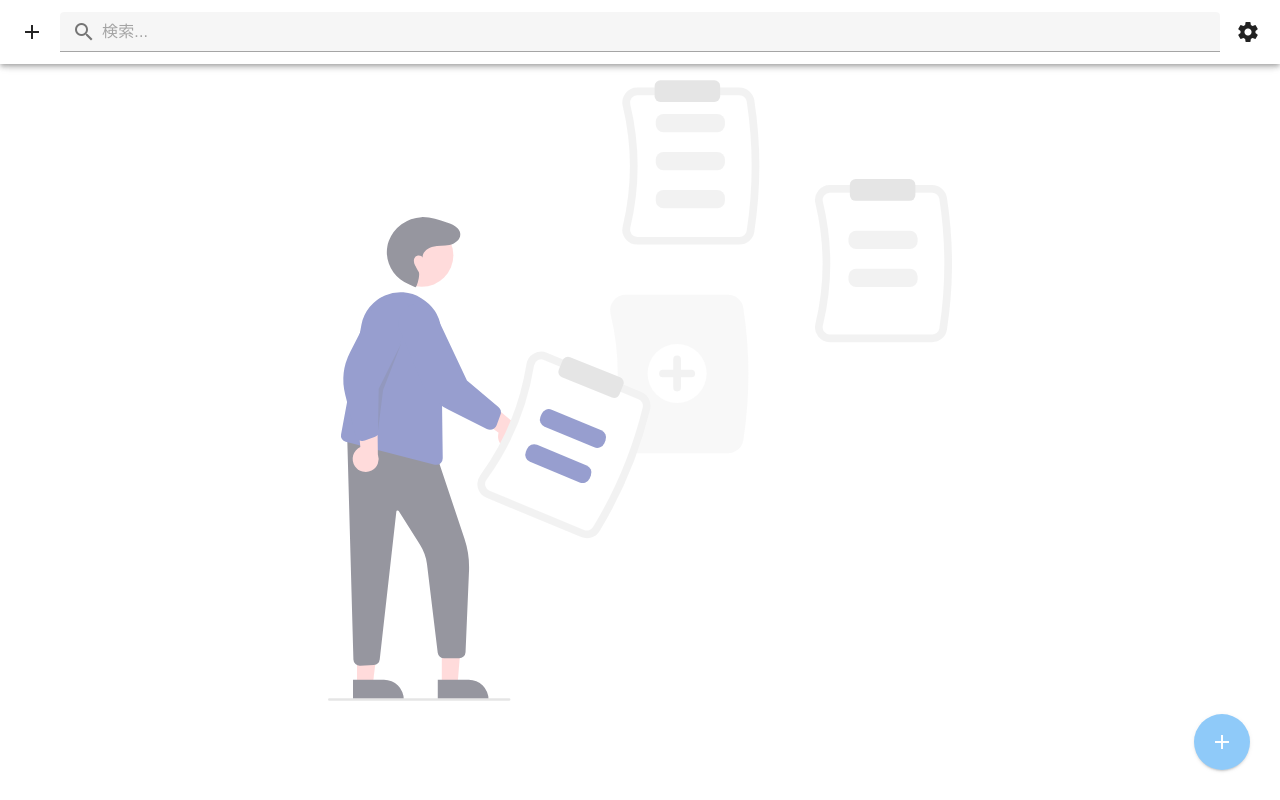
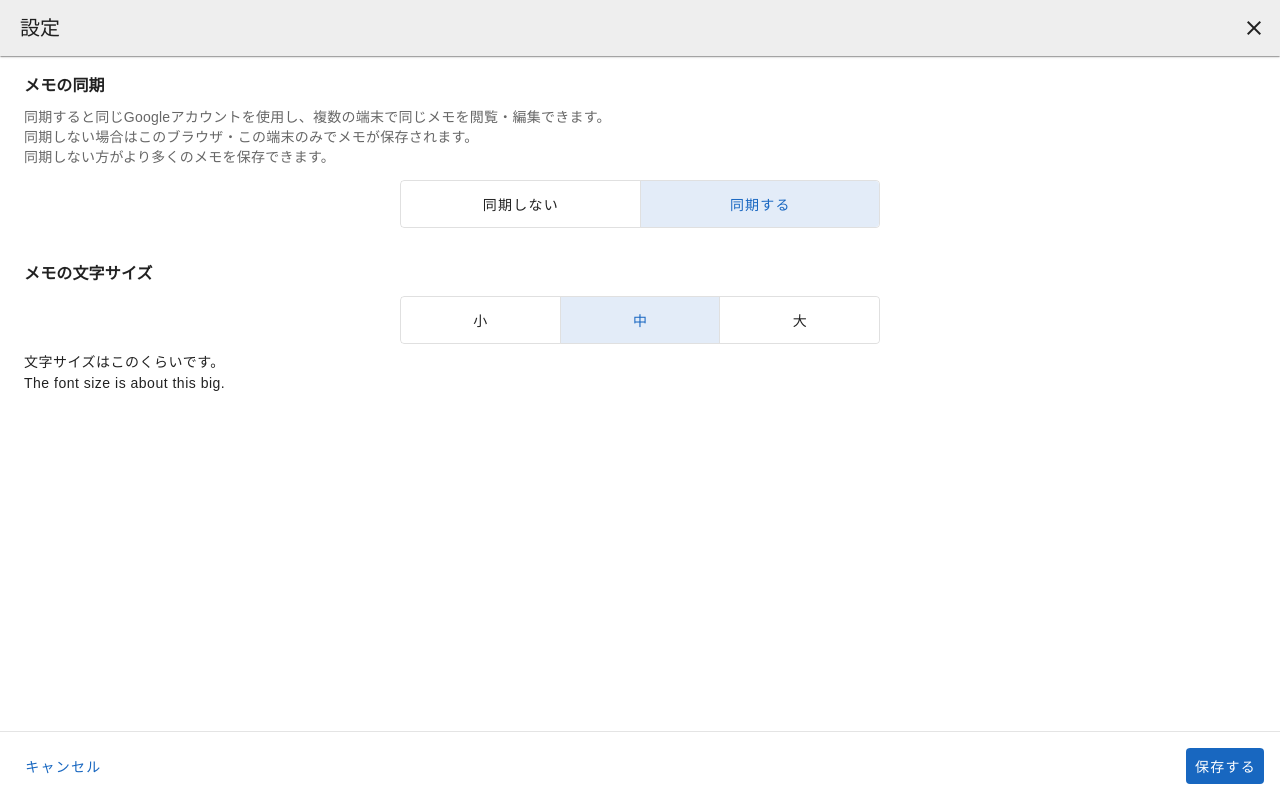
Before and after one commit to sasshu/panel-memo, a Vue app: page / in a window 1280 px wide. Built offline with nearby package versions, Linux system fonts and the light colour scheme.

Commit message:
#8 [update]設定情報が存在しない場合に設定画面を初期表示

```diff
--- a/src/views/MemoList.vue
+++ b/src/views/MemoList.vue
@@ -1,6 +1,9 @@
 <template>
   <div class="memo-list-root" :style="memoFontCssVar">
-    <div class="pt-4 px-4 pb-16 h-100">
+    <div
+      class="memo-list-inner pt-4 px-4 pb-16"
+      :class="{ 'd-flex flex-column': !memoList.length }"
+    >
       <v-app-bar>
         <v-btn icon size="large" @click="handleCreateMemo()">
           <v-icon icon="mdi-plus"></v-icon>
@@ -33,14 +36,18 @@
           </v-tooltip>
         </v-btn>
       </v-app-bar>
-      <v-img
+      <div
         v-if="!memoList.length"
-        width="50%"
-        height="100%"
-        src="../assets/bg-memolist.svg"
-        style="opacity: 0.5"
-        class="mx-auto"
-      ></v-img>
+        class="flex-grow-1 d-flex align-center justify-center min-h-0"
+      >
+        <div class="bg-memolist-wrap">
+          <v-img
+            width="100%"
+            src="../assets/bg-memolist.svg"
+            style="opacity: 0.5"
+          ></v-img>
+        </div>
+      </div>
       <v-card
         v-for="(memo, index) in memoList"
         :key="index"
@@ -150,7 +157,7 @@
           density="comfortable"
           variant="text"
           size="large"
-          @click="handleCancelConfig"
+          @click="isConfigDialogOpened = false"
         >
           <v-icon icon="mdi-close"></v-icon>
           <v-tooltip
@@ -205,12 +212,20 @@
       </v-card-text>
       <v-divider></v-divider>
       <v-card-actions class="pa-4">
-        <v-btn variant="text" color="primary" @click="handleCancelConfig">
+        <v-btn
+          variant="text"
+          color="primary"
+          @click="isConfigDialogOpened = false"
+        >
           キャンセル
         </v-btn>
         <v-spacer></v-spacer>
-        <v-btn color="primary" variant="flat" @click="handleSaveConfig">
-          設定を変更する
+        <v-btn
+          color="primary"
+          variant="flat"
+          @click="handleSaveConfig"
+        >
+          保存する
         </v-btn>
       </v-card-actions>
     </v-card>
@@ -434,14 +449,15 @@ const isMemoUpdated = ref(false);
 // Storageから設定情報を取得
 const loadConfig = async () => {
   const data = await chrome.storage?.sync.get(KEY_CONFIG);
-  const config = data?.[KEY_CONFIG]
-    ? JSON.parse(data?.[KEY_CONFIG])
-    : {
-      storageMode: "sync",
-      fontSizeStep: 1
-    };
-  storageMode.value = config.storageMode;
-  fontSizeStep.value = config.fontSizeStep;
+  if (data?.[KEY_CONFIG]) {
+    const config = JSON.parse(data?.[KEY_CONFIG]);
+    storageMode.value = config.storageMode;
+    fontSizeStep.value = config.fontSizeStep;
+  } else {
+    // 設定情報がない場合は初期値で設定を保存
+    await updateConfig();
+    handleOpenConfig();
+  }
 };
 
 // Storageの設定を更新
@@ -629,6 +645,25 @@ const handleChangeMemoColor = async (index, color) => {
 </script>
 
 <style lang="scss" scoped>
+.memo-list-root {
+  display: flex;
+  flex-direction: column;
+  flex: 1 1 auto;
+  height: 100%;
+  min-height: 0;
+}
+
+.memo-list-inner {
+  flex: 1 1 auto;
+  min-height: 0;
+}
+
+.bg-memolist-wrap {
+  flex: 0 0 50%;
+  width: 50%;
+  max-width: 50%;
+}
+
 .card {
   cursor: default;
   .button-group {
```
